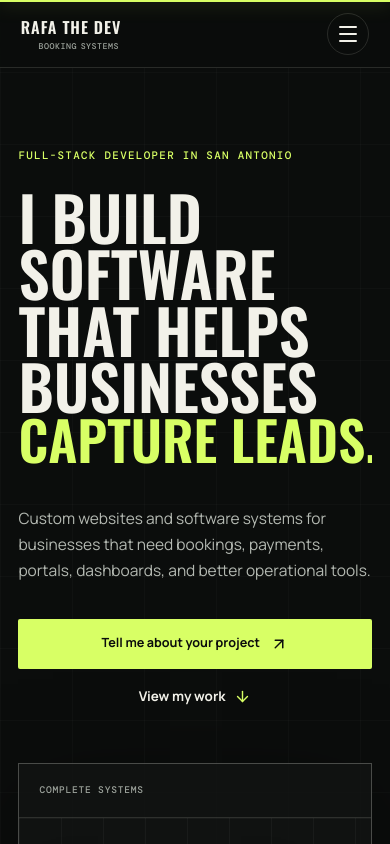
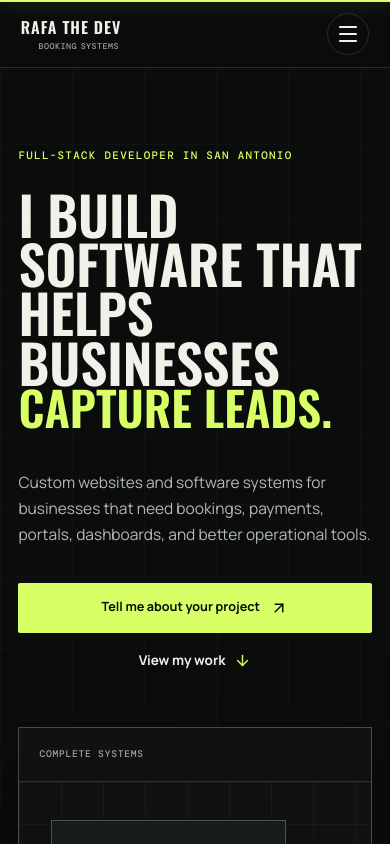
Before and after one commit to webdevRafa/rafa-the-dev, a React (Vite) app: page / in a window 390 px wide. Shown: the top 844 px of the page. Built offline with nearby package versions, Linux system fonts and the light colour scheme; a web font is replaced by a local one.

Commit message:
Reduce responsive hero headline scale

```diff
--- a/src/App.css
+++ b/src/App.css
@@ -315,7 +315,7 @@ summary:focus-visible {
   max-width: 780px;
   margin: 0;
   font-family: var(--headline);
-  font-size: clamp(4.15rem, 6.25vw, 7rem);
+  font-size: clamp(3.7rem, 5.35vw, 6rem);
   font-weight: 800;
   line-height: 0.92;
   letter-spacing: 0;
@@ -1375,7 +1375,7 @@ summary:focus-visible {
 
 @media (min-width: 1081px) {
   .hero-copy h1 {
-    font-size: clamp(4rem, 5.8vw, 6.7rem);
+    font-size: clamp(3.75rem, 4.9vw, 5.8rem);
   }
 }
 
@@ -1524,7 +1524,7 @@ summary:focus-visible {
   }
 
   .hero-copy h1 {
-    font-size: clamp(3.5rem, 15.75vw, 4.75rem);
+    font-size: clamp(3.25rem, 13.75vw, 3.75rem);
   }
 
   .hero-outcome {
```
